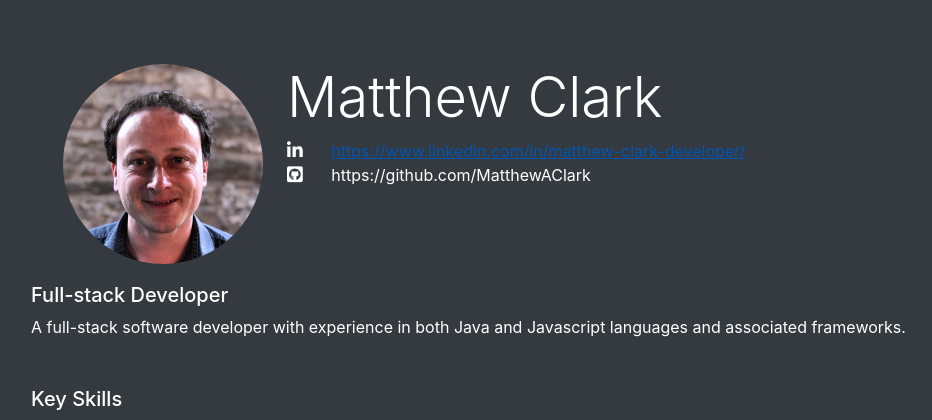
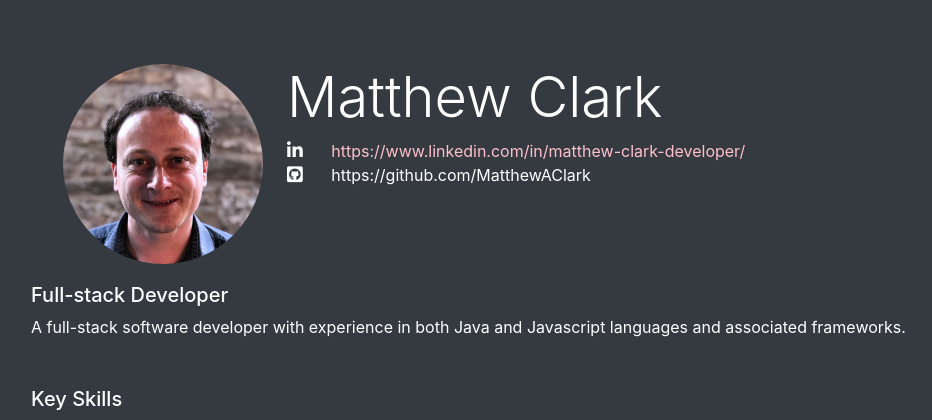
Before and after one commit to MatthewAClark/Personal_Profile, a PHP site: page /index.html in a window 1280 px wide, with the pointer over the restyled element. Shown: the top 420 px of the page, without its empty margins (129-1061 px from the left). Run offline with PHP 8.4, Linux system fonts and the light colour scheme; some libraries are stand-ins or nearby versions.

Commit message:
changed on hover over links to pink

```diff
--- a/index.html
+++ b/index.html
@@ -35,6 +35,10 @@
         a {
             text-decoration: none;
             color: white;
+        }
+        a:hover {
+            text-decoration: none;
+            color: pink;
         }
     </style>
 </head>
--- a/styles/main.css
+++ b/styles/main.css
@@ -69,6 +69,11 @@
     text-decoration: none;
     color: white;
 }
+
+a:hover {
+    text-decoration: none;
+    color: pink;
+}
 /*
 .keySkills {
     text-align: center;
```
